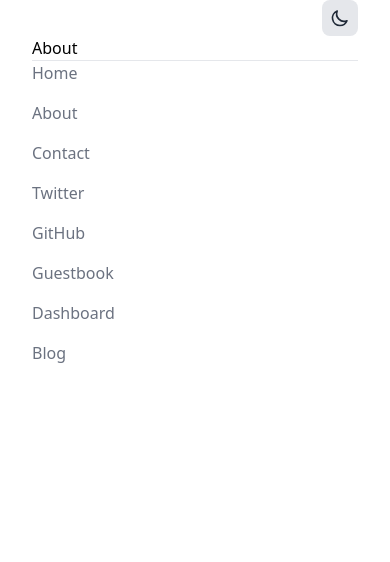
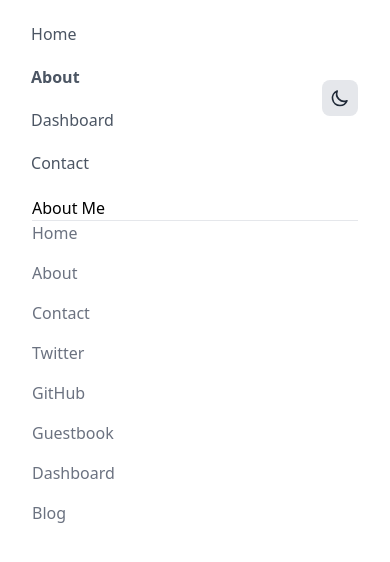
Before and after one commit to rcrozean/rcrozean.com, a Next.js app: page /about in a window 390 px wide. Shown: the top 562 px of the page. Built offline with nearby package versions, Linux system fonts and the light colour scheme.

Commit message:
Updated README with links, fixed dark-mode styling issue

```diff
--- a/components/Container.tsx
+++ b/components/Container.tsx
@@ -18,7 +18,7 @@
           isActive
             ? 'font-semibold text-gray-600 dark:text-gray-200'
             : 'font-normal text-gray-600 dark:text-gray-400',
-          'hidden rounded-lg p-1 transition-all hover:bg-gray-200 dark:hover:bg-gray-800 sm:px-3 sm:py-2 md:inline-block'
+          'rounded-lg p-1 transition-all hover:bg-gray-200 dark:hover:bg-gray-800 sm:px-3 sm:py-2 md:inline-block'
         )}
       >
         <span className="capsize">{text}</span>
@@ -29,7 +29,7 @@
 
 export default function Container(props) {
   const [mounted, setMounted] = useState(false);
-  const { resolvedTheme, setTheme } = useTheme();
+  const { theme, resolvedTheme, setTheme } = useTheme();
 
   // After mounting, we have access to the theme
   useEffect(() => setMounted(true), []);
@@ -83,7 +83,7 @@
           <button
             aria-label="Toggle Dark Mode"
             type="button"
-            className="flex h-9 w-9 items-center justify-center rounded-lg bg-gray-200 ring-gray-300  transition-all hover:ring-2  dark:bg-gray-600"
+            className="flex h-9 w-9 items-center justify-center rounded-lg bg-gray-200 ring-gray-300 transition-all hover:ring-2 dark:bg-gray-600"
             onClick={() =>
               setTheme(resolvedTheme === 'dark' ? 'light' : 'dark')
             }
--- a/package.json
+++ b/package.json
@@ -6,6 +6,9 @@
     "start": "next start"
   },
   "dependencies": {
+    "@headlessui/react": "^1.4.3",
+    "@heroicons/react": "^1.0.5",
+    "@tailwindcss/typography": "^0.5.0",
     "classnames": "^2.3.1",
     "next": "latest",
     "next-auth": "^4.1.2",
--- a/pages/about.tsx
+++ b/pages/about.tsx
@@ -1,5 +1,11 @@
 import Conatiner from 'components/Container';
 
 export default function About() {
-  return <Conatiner>About</Conatiner>;
+  return (
+    <Conatiner title="About - Cameron Rozean">
+      <div>
+        <h1>About Me</h1>
+      </div>
+    </Conatiner>
+  );
 }
--- a/pages/api/hello.ts
+++ /dev/null
@@ -1,13 +0,0 @@
-// Next.js API route support: https://nextjs.org/docs/api-routes/introduction
-import type { NextApiRequest, NextApiResponse } from 'next'
-
-type Data = {
-  name: string
-}
-
-export default function handler(
-  req: NextApiRequest,
-  res: NextApiResponse<Data>
-) {
-  res.status(200).json({ name: 'John Doe' })
-}
--- a/tailwind.config.js
+++ b/tailwind.config.js
@@ -1,4 +1,7 @@
+const defaultTheme = require('tailwindcss/defaultTheme')
+
 module.exports = {
+  darkMode: "class",
   content: [
     './pages/**/*.{js,ts,jsx,tsx}',
     './components/**/*.{js,ts,jsx,tsx}',
```
Also changed, not shown: 2 other files (tests, documents, lock files or other folders).
